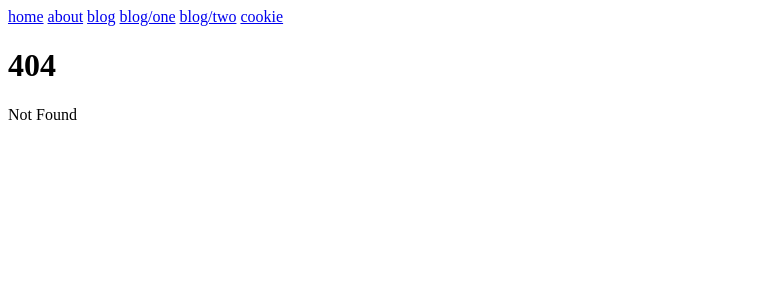
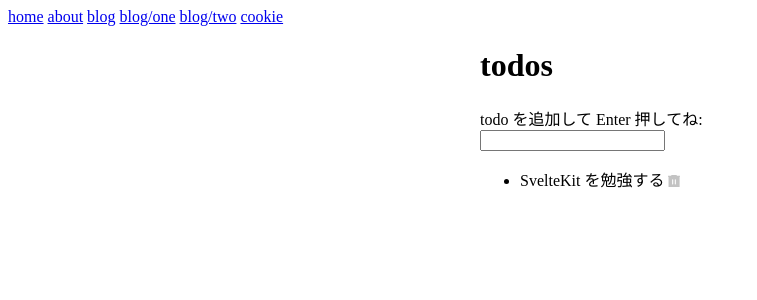
Before and after one commit to ozaki-physics/svelte-training, a SvelteKit app in the folder app/: page /todo in a window 1280 px wide. Before the commit this address had no page. Shown: the top 300 px of the page, without its empty margins (0-757 px from the left). Built offline with nearby package versions, Linux system fonts and the light colour scheme; no server answers.

Commit message:
feat: チュートリアル todo アプリ

```diff
--- /dev/null
+++ b/app/src/lib/server/database.js
@@ -0,0 +1,59 @@
+// In a real app, this data would live in a database,
+// rather than in memory. But for now, we cheat.
+// 実際のアプリでは、このデータはメモリ上ではなくデータベースに保存される。しかし、今はごまかす。
+const db = new Map();
+
+/**
+ * 取得する
+ * @param {any} userid
+ */
+export function getTodos(userid) {
+  if (!db.get(userid)) {
+    db.set(userid, [{
+      id: crypto.randomUUID(),
+      description: 'SvelteKit を勉強する',
+      done: false
+    }]);
+  }
+
+  return db.get(userid);
+}
+
+/**
+ * 作成する
+ * @param {any} userid
+ * @param {any} description
+ */
+export function createTodo(userid, description) {
+  // サーバサイドとしてのバリデーション
+  if (description === '') {
+    throw new Error('必ず なにか入力してください');
+  }
+
+  const todos = db.get(userid);
+
+  // 内容としてのバリデーション
+  if (todos.find((/** @type {{ description: any; }} */ todo) => todo.description === description)) {
+    throw new Error('ToDo の内容はユニークじゃないとダメ');
+  }
+
+  todos.push({
+    id: crypto.randomUUID(),
+    description,
+    done: false
+  });
+}
+
+/**
+ * 削除する
+ * @param {any} userid
+ * @param {any} todoid
+ */
+export function deleteTodo(userid, todoid) {
+  const todos = db.get(userid);
+  const index = todos.findIndex((/** @type {{ id: any; }} */ todo) => todo.id === todoid);
+
+  if (index !== -1) {
+    todos.splice(index, 1);
+  }
+}
--- /dev/null
+++ b/app/src/routes/todo/+page.server.js
@@ -0,0 +1,44 @@
+import { fail } from '@sveltejs/kit';
+import * as db from '$lib/server/database.js';
+
+// ページ読み込み時に動くメソッド
+export function load({ cookies }) {
+  let id = cookies.get('userid');
+
+  if (!id) {
+    id = crypto.randomUUID();
+    cookies.set('userid', id, { path: '/' });
+  }
+
+  return {
+    // DB から取ってくる
+    todos: db.getTodos(id)
+  };
+}
+
+// form タグの アクション属性 と Key 名を一致させると それが動く
+export const actions = {
+  // form での create アクション のとき動く
+  create: async ({ cookies, request }) => {
+    // form データの取得
+    const data = await request.formData();
+
+    try {
+      // DB に保存する エラーが throw される可能性がある
+      db.createTodo(cookies.get('userid'), data.get('description'));
+    } catch (/** @type any */ error) {
+      // fail 関数を使うと HTTP ステータスコードを返せる
+      return fail(422, {
+        description: data.get('description'),
+        error: error.message
+      });
+    }
+  },
+
+  // form での delete01 アクション のとき動く
+  delete01: async ({ cookies, request }) => {
+    // form データの取得
+    const data = await request.formData();
+    db.deleteTodo(cookies.get('userid'), data.get('id'));
+  }
+};
--- /dev/null
+++ b/app/src/routes/todo/+page.svelte
@@ -0,0 +1,84 @@
+<script>
+  // app/src/routes/+layout.js で prerender を true にしてたら動かない
+  // エラー： アクションを含むページをプリレンダリングできません と言われた
+
+  // load で return されるデータが全部格納されている
+  export let data;
+  // actions の戻り値が入っている
+  // フォーム送信後のみ 値が入っている
+  export let form;
+</script>
+
+<div class="centered">
+  <h1>todos</h1>
+
+  <!-- エラーメッセージがあれば表示 -->
+  {#if form?.error}
+    <p class="error">{form.error}</p>
+  {/if}
+
+  <!-- なにか入力して Enter すると POST になる -->
+  <form method="POST" action="?/create">
+    <label>
+      todo を追加して Enter 押してね:
+      <input
+        name="description"
+        value={form?.description ?? ""}
+        autocomplete="off"
+        required
+      />
+    </label>
+  </form>
+
+  <ul class="todos">
+    {#each data.todos as todo (todo.id)}
+      <li>
+        <!-- +page.server.js の actions(JS 的には Map) の中で -->
+        <!-- 一致した Key のやつが動く -->
+        <form method="POST" action="?/delete01">
+          <input type="hidden" name="id" value={todo.id} />
+          <span>{todo.description}</span>
+          <button aria-label="Mark as complete" />
+        </form>
+      </li>
+    {/each}
+  </ul>
+</div>
+
+<style>
+  .centered {
+    max-width: 20em;
+    margin: 0 auto;
+  }
+
+  label {
+    width: 100%;
+  }
+
+  input {
+    flex: 1;
+  }
+
+  span {
+    flex: 1;
+  }
+
+  button {
+    border: none;
+    background: url(./remove.svg) no-repeat 50% 50%;
+    background-size: 1rem 1rem;
+    cursor: pointer;
+    height: 100%;
+    aspect-ratio: 1;
+    opacity: 0.5;
+    transition: opacity 0.2s;
+  }
+
+  button:hover {
+    opacity: 1;
+  }
+
+  /* .saving {
+    opacity: 0.5;
+  } */
+</style>
```
Also changed, not shown: app/src/routes/todo/remove.svg (added).
